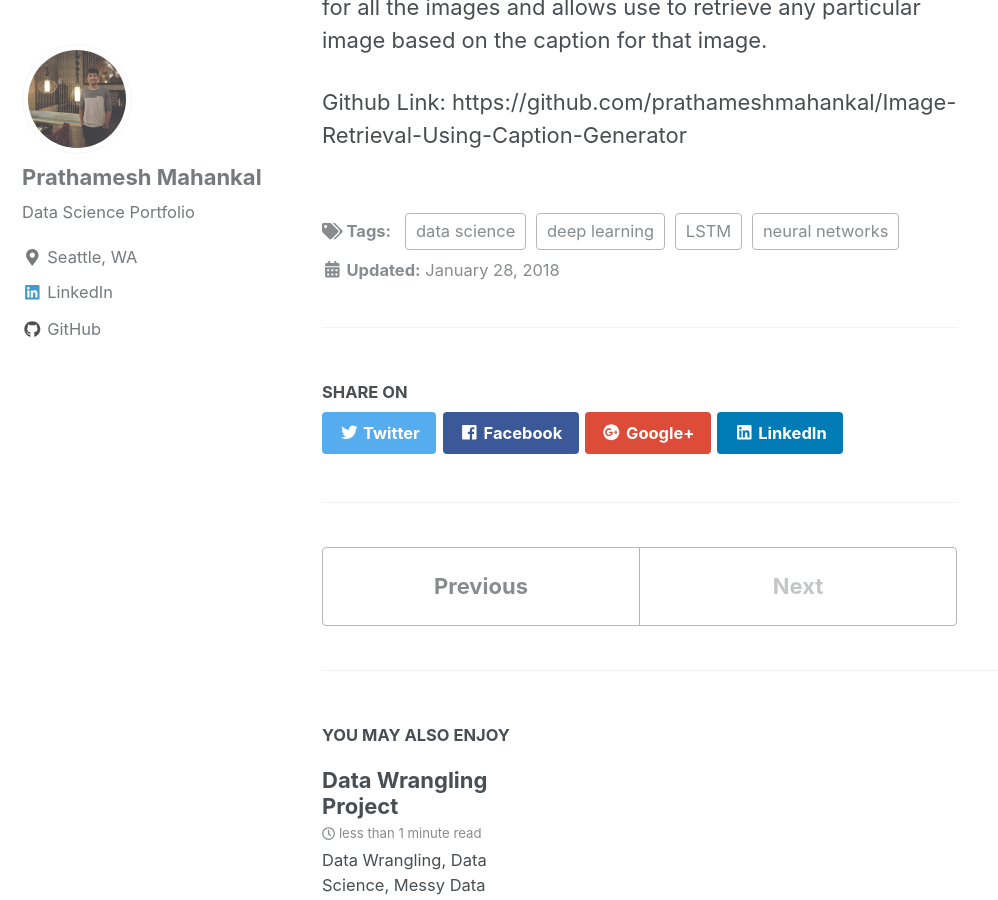
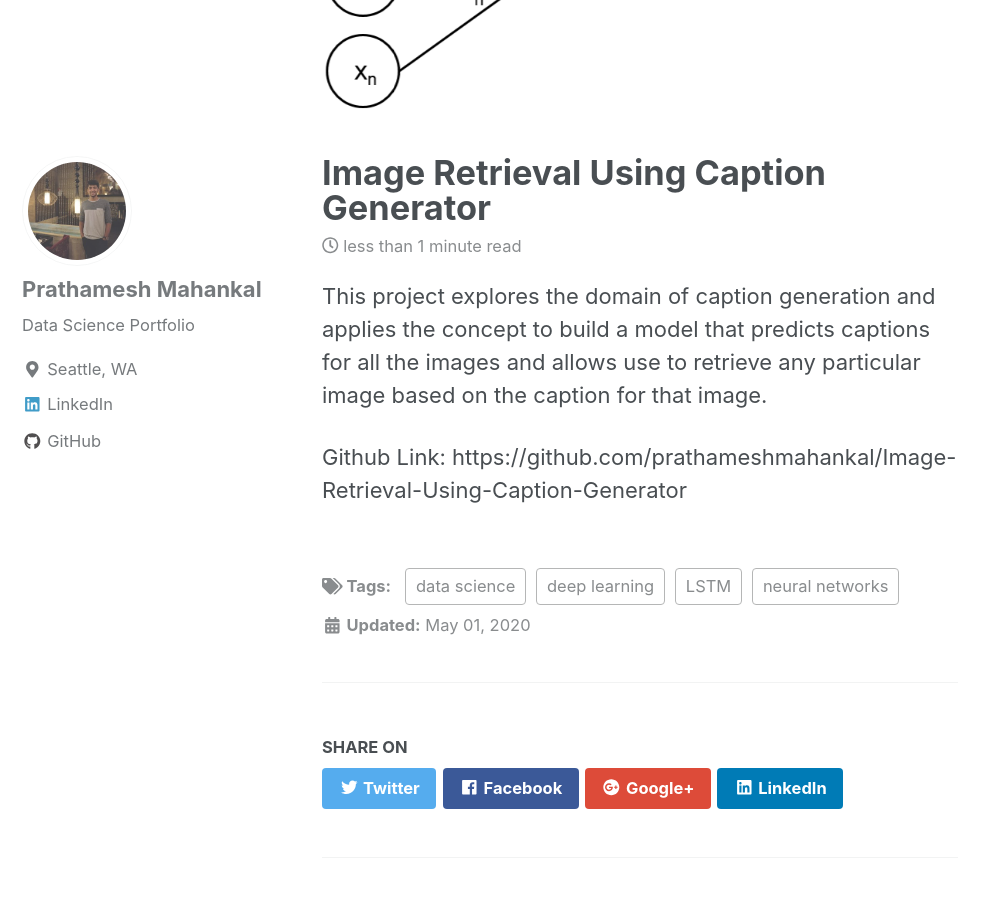
Before and after one commit to prathameshmahankal/prathameshmahankal.github.io, a Jekyll site: the page built from _posts/2020-05-01-caption-generator.md, in a window 1280 px wide and 900 px high, scrolled down 343 px. Shown: the whole window, without its empty margins (0-998 px from the left). Built offline with Jekyll 4.4.1, drawn with Linux system fonts in a browser that asks for light colours; nearby versions of some CDN libraries.

Commit message:
Update 2020-05-01-caption-generator.md

```diff
--- a/_posts/2020-05-01-caption-generator.md
+++ b/_posts/2020-05-01-caption-generator.md
@@ -1,7 +1,11 @@
 ---
 title: "Image Retrieval Using Caption Generator"
-date: 2018-01-28
+date: 2020-05-01
 tags: [deep learning, data science, LSTM, neural networks]
+header:
+  image: "/images/perceptron/percept.jpg"
+excerpt: "Deep Learning"
+mathjax: "true"
 ---
 
 This project explores the domain of caption generation and applies the concept to build a model that predicts captions for all the images and allows use to retrieve any particular image based on the caption for that image.
```
